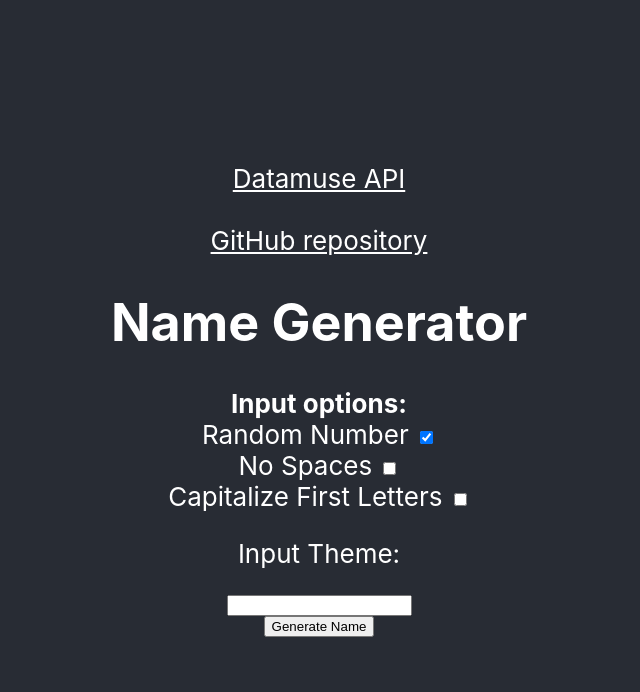
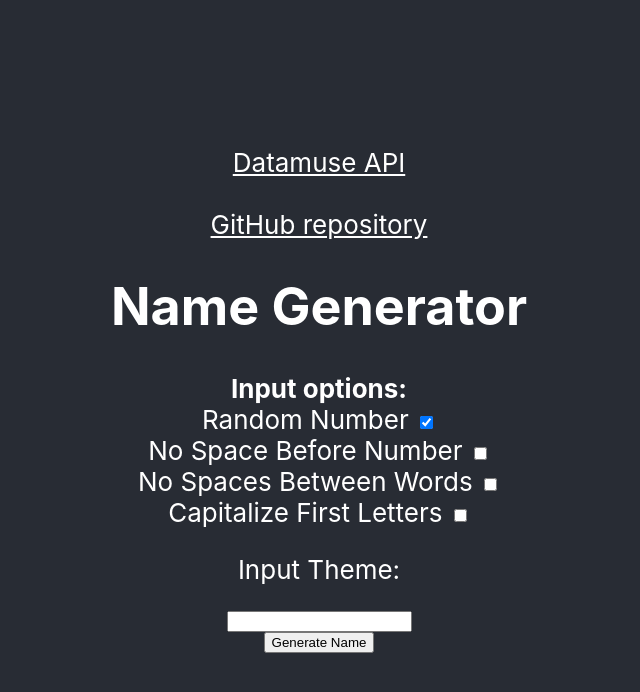
Before and after one commit to jlrzhen/name-generator, a React (Create React App) app: page / in a window 1280 px wide. Both pictures are taken after a click on the checkbox "Random Number". Shown: the top 692 px of the page, without its empty margins (321-961 px from the left). Built offline with nearby package versions, Linux system fonts and the light colour scheme.

Commit message:
Add option to remove space between name and number

```diff
--- a/src/App.js
+++ b/src/App.js
@@ -4,6 +4,7 @@ import './App.css';
 function App() {
   const [name, setName] = useState(null);
   const [input, setInput] = useState(null);
+  const [randEnabled, setRandEnabled] = useState(false);
 
   const handleClick = () => {
 
@@ -56,7 +57,6 @@ function App() {
           /* TODO:
             - Work on CSS
             - Add option for camelCase, dropdown with capitilization
-            - Add option to remove space between name and number
               (dropdown with "no spaces")
             - Clean files
             - Add animations
@@ -84,7 +84,12 @@ function App() {
 
             // Append random four digit number to name
             if(document.getElementById("rand").checked) {
-              newNamesString += " " + (1000+Math.floor(Math.random()*9000));
+              // Remove space between name and numbers
+              if(document.getElementById("noSpaceNum").checked) {
+                newNamesString += "" + (1000+Math.floor(Math.random()*9000));
+              } else {
+                newNamesString += " " + (1000+Math.floor(Math.random()*9000));
+              }
             }
 
             if(i < newNames.length - 1) {
@@ -123,9 +128,18 @@ function App() {
           <label style={{fontWeight: "bold"}}>Input options:</label>
           <br/>
           <label for="rand">Random Number </label>
-          <input type="checkbox" id="rand" value="rand"/>
+          <input type="checkbox" id="rand" value="rand"
+            onChange = {() => setRandEnabled(document.getElementById("rand").checked)}
+          />
           <br/>
-          <label for="noSpace">No Spaces </label>
+          {randEnabled ?
+            <>
+              <label for="noSpaceNum">No Space Before Number </label>
+              <input type="checkbox" id="noSpaceNum" value="noSpaceNum"/>
+              <br/>
+            </> : <></>
+          }
+          <label for="noSpace">No Spaces Between Words </label>
           <input type="checkbox" id="noSpace" value="noSpace"/>
           <br/>
           <label for="caps">Capitalize First Letters </label>
```
